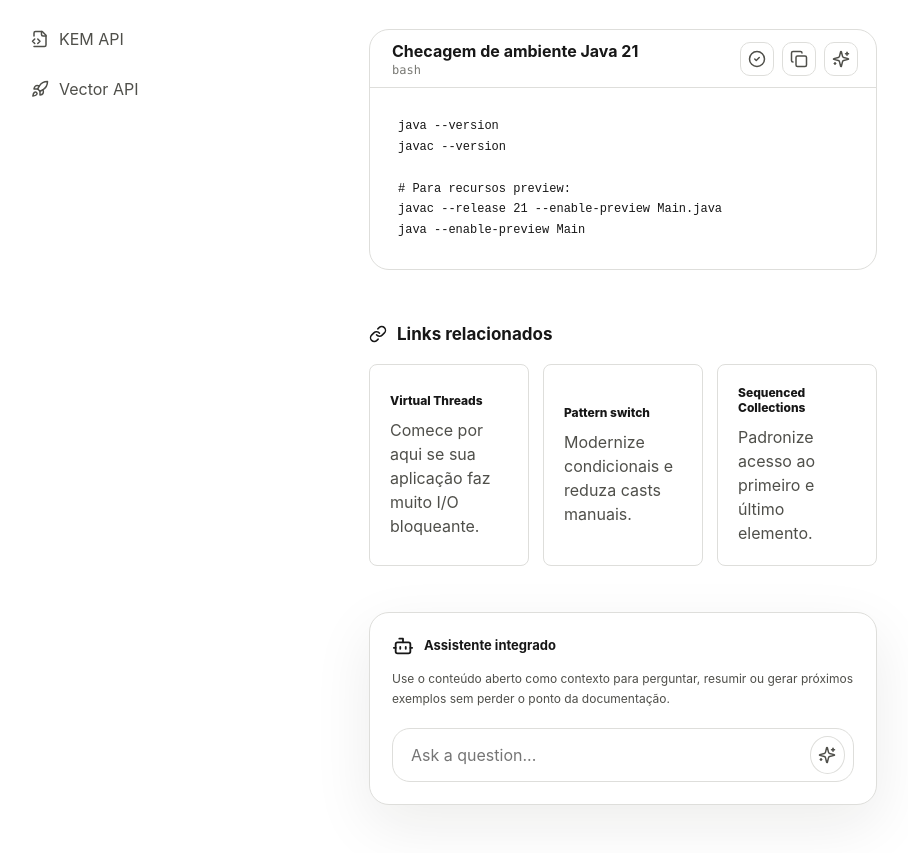
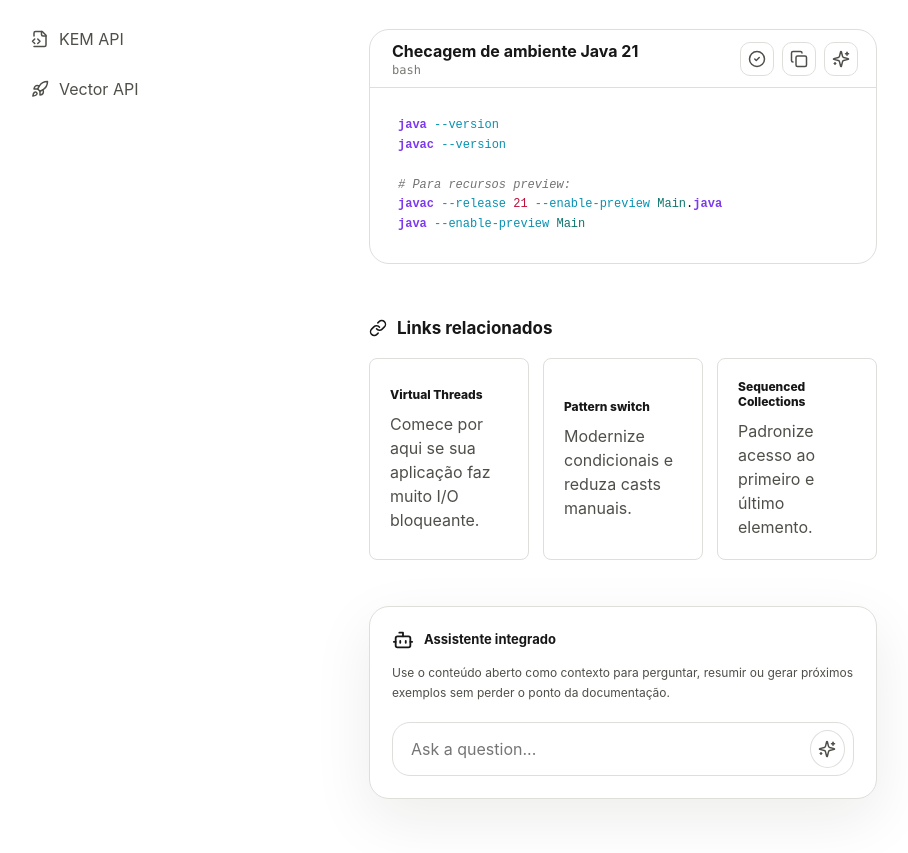
Before and after one commit to igorsbezerra/codex-igor.dev, a Next.js app: page / in a window 1280 px wide. Shown: the part 991-1844 px from the top of the page, without its empty margins (27-935 px from the left). Built offline with nearby package versions, Linux system fonts and the light colour scheme.

Commit message:
Add syntax highlighting to code blocks

```diff
--- a/app/components/code-block.jsx
+++ b/app/components/code-block.jsx
@@ -3,8 +3,93 @@
 import { CheckCircle2, Copy, Sparkles } from "lucide-react";
 import { useState } from "react";
 
+const JAVA_KEYWORDS = [
+  "abstract",
+  "case",
+  "catch",
+  "class",
+  "default",
+  "double",
+  "else",
+  "extends",
+  "final",
+  "for",
+  "if",
+  "implements",
+  "import",
+  "int",
+  "interface",
+  "new",
+  "package",
+  "permits",
+  "private",
+  "public",
+  "record",
+  "return",
+  "sealed",
+  "static",
+  "switch",
+  "throws",
+  "try",
+  "var",
+  "void",
+  "when",
+  "yield",
+];
+
+const BASH_KEYWORDS = ["java", "javac"];
+
+function tokenizeCode(source, language) {
+  const keywords = language === "bash" ? BASH_KEYWORDS : JAVA_KEYWORDS;
+  const keywordPattern = keywords.join("|");
+  const tokenPattern = new RegExp(
+    [
+      "(//.*|#.*)",
+      "(\"(?:\\\\.|[^\"\\\\])*\"|'(?:\\\\.|[^'\\\\])*')",
+      "(@[A-Za-z_]\\w*)",
+      "(--?[A-Za-z][A-Za-z0-9:-]*)",
+      "(\\b\\d+(?:\\.\\d+)?\\b)",
+      `(\\b(?:${keywordPattern})\\b)`,
+      "(\\b[A-Z][A-Za-z0-9_]*\\b)",
+      "(\\b[A-Za-z_]\\w*(?=\\s*\\())",
+    ].join("|"),
+    "g",
+  );
+
+  const tokens = [];
+  let cursor = 0;
+  let match;
+
+  while ((match = tokenPattern.exec(source)) !== null) {
+    if (match.index > cursor) {
+      tokens.push({ value: source.slice(cursor, match.index) });
+    }
+
+    const [, comment, string, annotation, flag, number, keyword, type, functionName] = match;
+    const kind =
+      (comment && "comment") ||
+      (string && "string") ||
+      (annotation && "annotation") ||
+      (flag && "flag") ||
+      (number && "number") ||
+      (keyword && "keyword") ||
+      (type && "type") ||
+      (functionName && "function");
+
+    tokens.push({ kind, value: match[0] });
+    cursor = tokenPattern.lastIndex;
+  }
+
+  if (cursor < source.length) {
+    tokens.push({ value: source.slice(cursor) });
+  }
+
+  return tokens;
+}
+
 export function CodeBlock({ code }) {
   const [copied, setCopied] = useState(false);
+  const tokens = tokenizeCode(code.body, code.language);
 
   async function copyCode() {
     await navigator.clipboard.writeText(code.body);
@@ -32,7 +117,17 @@ export function CodeBlock({ code }) {
         </div>
       </div>
       <pre>
-        <code>{code.body}</code>
+        <code>
+          {tokens.map((token, index) =>
+            token.kind ? (
+              <span className={`code-token code-token-${token.kind}`} key={`${token.kind}-${index}`}>
+                {token.value}
+              </span>
+            ) : (
+              token.value
+            ),
+          )}
+        </code>
       </pre>
     </div>
   );
--- a/app/globals.css
+++ b/app/globals.css
@@ -11,6 +11,14 @@
   --border-strong: #8e8e89;
   --accent: #2563eb;
   --accent-soft: #e9f0ff;
+  --code-keyword: #7c3aed;
+  --code-type: #0f766e;
+  --code-function: #2563eb;
+  --code-string: #b45309;
+  --code-comment: #737373;
+  --code-number: #be123c;
+  --code-annotation: #c026d3;
+  --code-flag: #0891b2;
   --shadow: 0 20px 60px rgba(22, 22, 19, 0.08);
   --mono: "SFMono-Regular", Consolas, "Liberation Mono", monospace;
 }
@@ -28,6 +36,14 @@
   --border-strong: #696963;
   --accent: #7aa2ff;
   --accent-soft: #1d2a44;
+  --code-keyword: #c4b5fd;
+  --code-type: #7dd3fc;
+  --code-function: #93c5fd;
+  --code-string: #fbbf24;
+  --code-comment: #8f8f88;
+  --code-number: #fda4af;
+  --code-annotation: #f0abfc;
+  --code-flag: #67e8f9;
   --shadow: 0 22px 70px rgba(0, 0, 0, 0.32);
 }
 
@@ -561,6 +577,44 @@ a {
   line-height: 1.65;
 }
 
+.code-card code {
+  display: block;
+}
+
+.code-token-keyword {
+  color: var(--code-keyword);
+  font-weight: 700;
+}
+
+.code-token-type {
+  color: var(--code-type);
+}
+
+.code-token-function {
+  color: var(--code-function);
+}
+
+.code-token-string {
+  color: var(--code-string);
+}
+
+.code-token-comment {
+  color: var(--code-comment);
+  font-style: italic;
+}
+
+.code-token-number {
+  color: var(--code-number);
+}
+
+.code-token-annotation {
+  color: var(--code-annotation);
+}
+
+.code-token-flag {
+  color: var(--code-flag);
+}
+
 .section-heading {
   gap: 10px;
   margin-bottom: 20px;
```
